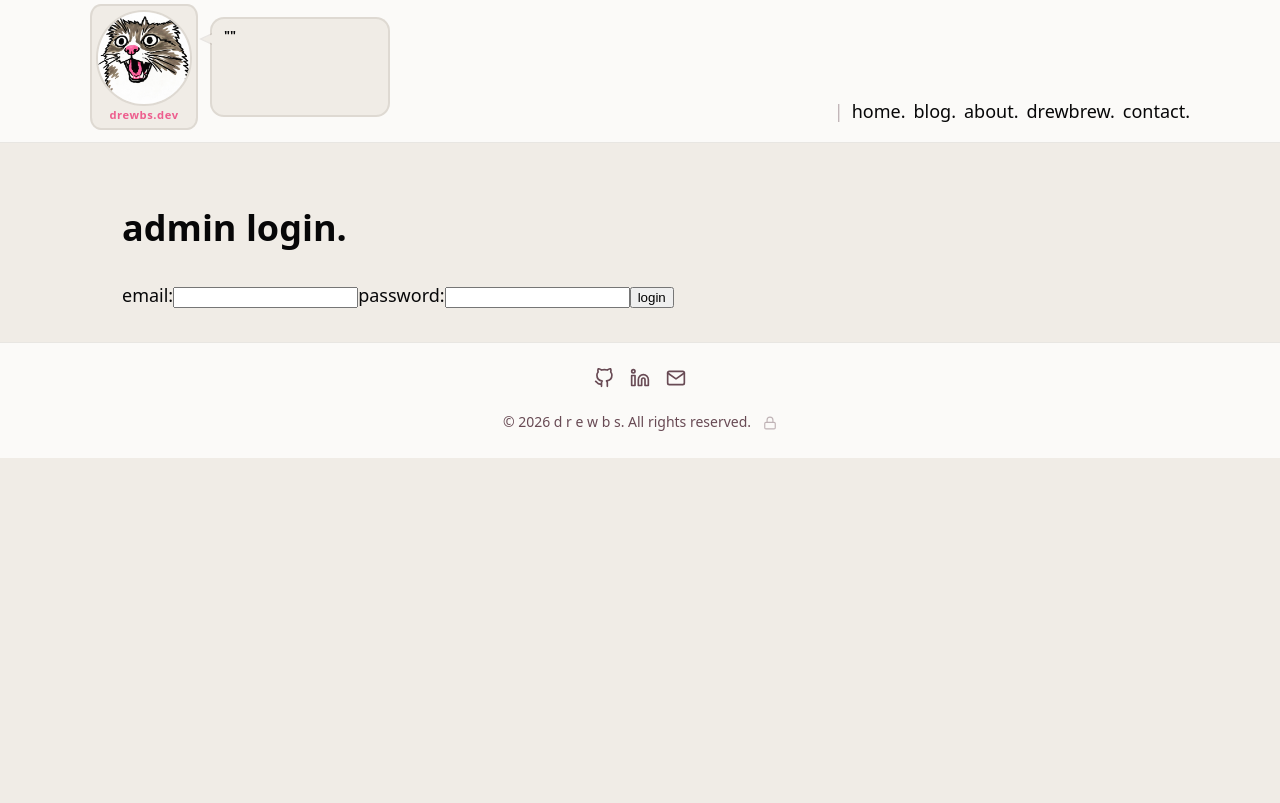
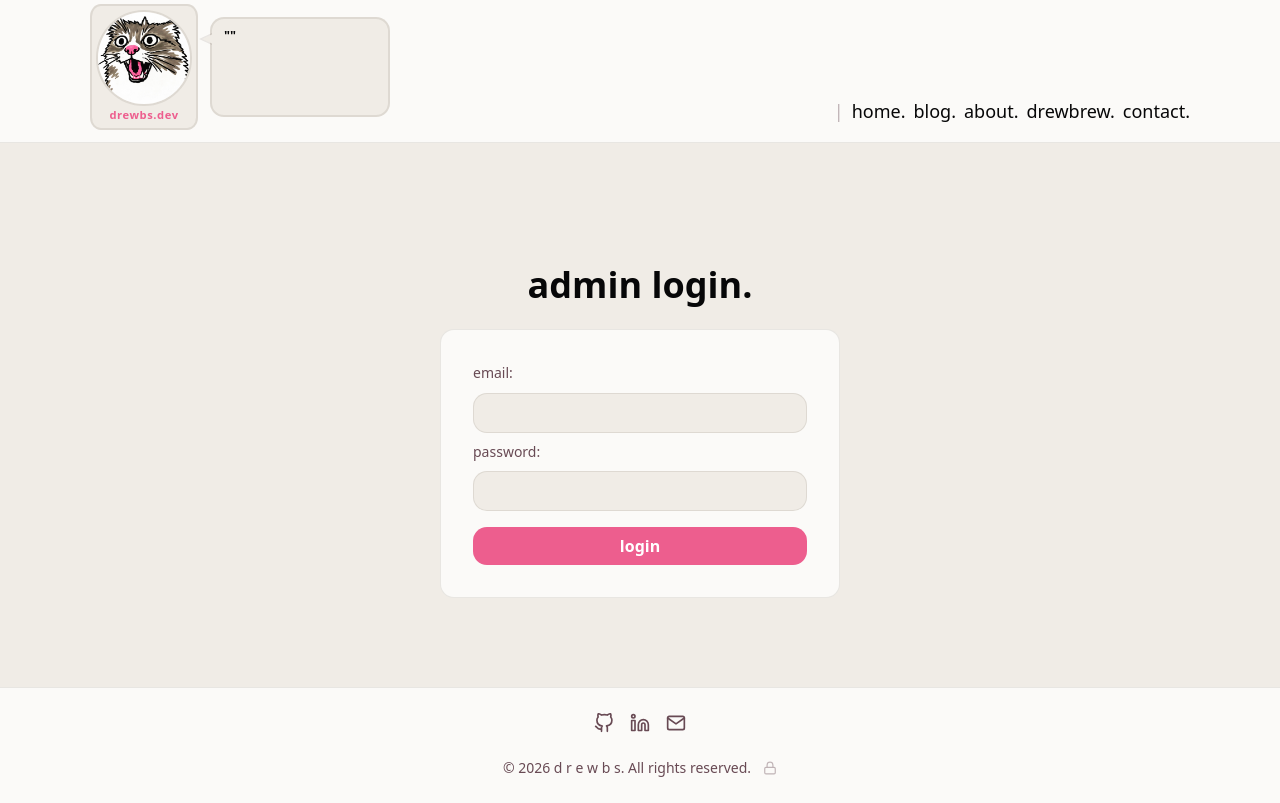
Before and after one commit to soss-lesig/drew-portfolio, a React (Vite) app: page /login in a window 1280 px wide. Built offline with nearby package versions, Linux system fonts and the light colour scheme; no server answers; the database is empty.

Commit message:
feat: login page styling and admin placeholder

```diff
--- a/src/styles/index.css
+++ b/src/styles/index.css
@@ -20,3 +20,5 @@
 @import "./pages/blog.css";
 @import "./pages/contact.css";
 @import "./pages/drewbrew.css";
+@import "./pages/login.css";
+@import "./pages/admin.css";
--- /dev/null
+++ b/src/styles/pages/login.css
@@ -0,0 +1,78 @@
+/* =========================================================================
+   Login
+   Admin login page styles.
+   ========================================================================= */
+
+.login-container {
+  display: flex;
+  flex-direction: column;
+  align-items: center;
+  justify-content: center;
+  min-height: 60vh;
+}
+
+.login-title {
+  margin-bottom: var(--space-4);
+}
+
+.login-form {
+  display: flex;
+  flex-direction: column;
+  gap: var(--space-2);
+  width: 100%;
+  max-width: 400px;
+  background: var(--surface);
+  border: 1px solid var(--border);
+  border-radius: var(--radius);
+  padding: var(--space-6);
+}
+
+.login-form label {
+  font-size: 0.875rem;
+  font-weight: 500;
+  color: var(--muted);
+}
+
+.login-form input {
+  padding: var(--space-2) var(--space-3);
+  background: var(--bg);
+  border: 1px solid var(--border);
+  border-radius: var(--radius);
+  color: var(--text);
+  font-family: inherit;
+  font-size: 1rem;
+  transition: border-color 0.2s ease;
+}
+
+.login-form input:focus {
+  outline: none;
+  border-color: var(--accent);
+}
+
+.login-form .error {
+  font-size: 0.875rem;
+  color: red;
+}
+
+.login-form button {
+  margin-top: var(--space-2);
+  padding: var(--space-2) var(--space-3);
+  background: var(--accent);
+  color: white;
+  border: none;
+  border-radius: var(--radius);
+  font-family: inherit;
+  font-size: 1rem;
+  font-weight: 600;
+  cursor: pointer;
+  transition: opacity 0.2s ease;
+}
+
+.login-form button:hover {
+  opacity: 0.85;
+}
+
+.login-form button:disabled {
+  opacity: 0.5;
+  cursor: not-allowed;
+}
```
Also changed, not shown: src/styles/pages/admin.css (added).
